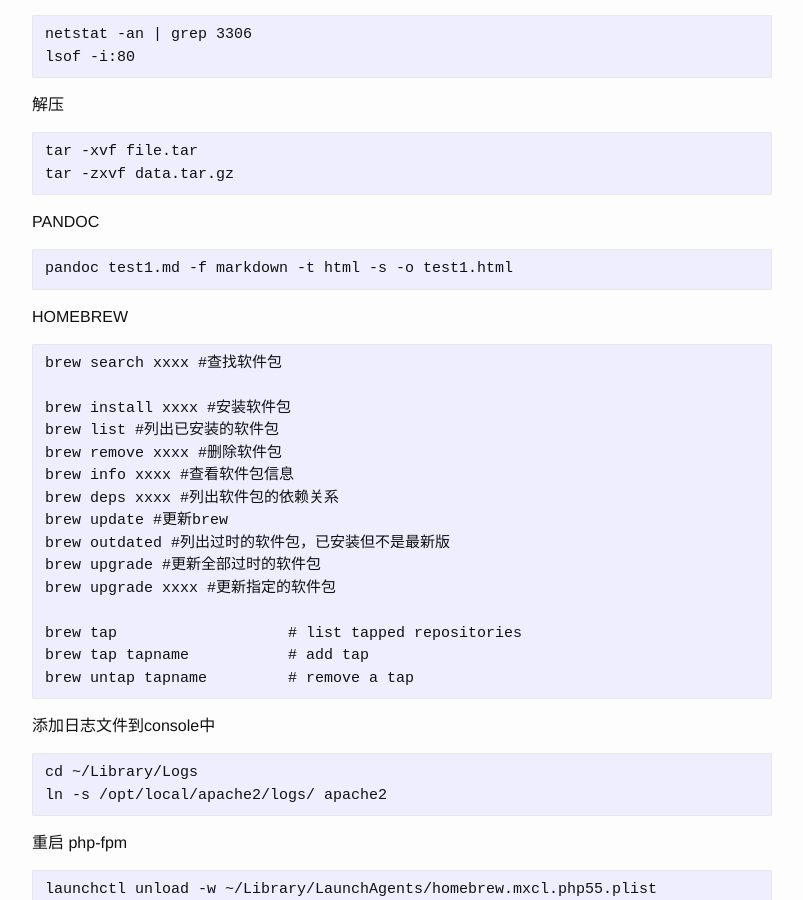
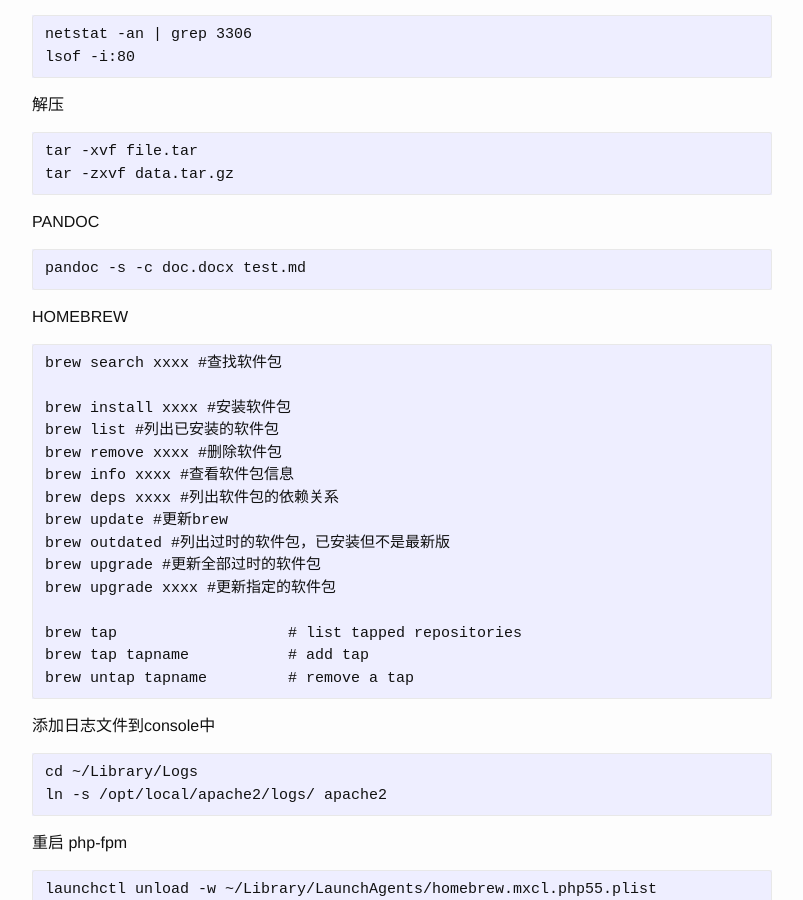
Before and after one commit to josephstalin117/josephstalin117.github.io, a Jekyll site: the page built from _posts/2016-07-03-mac.markdown, in a window 1280 px wide and 900 px high, scrolled down 1106 px. Shown: the whole window, without its empty margins (238-1041 px from the left). Built offline with Jekyll 4.4.1, drawn with Linux system fonts in a browser that asks for light colours.

Commit message:
edit mac markdown

````diff
--- a/_posts/2016-07-03-mac.markdown
+++ b/_posts/2016-07-03-mac.markdown
@@ -71,7 +71,7 @@
 PANDOC
 
 ```
-pandoc test1.md -f markdown -t html -s -o test1.html
+pandoc -s -c doc.docx test.md
 ```
 
 HOMEBREW
````
